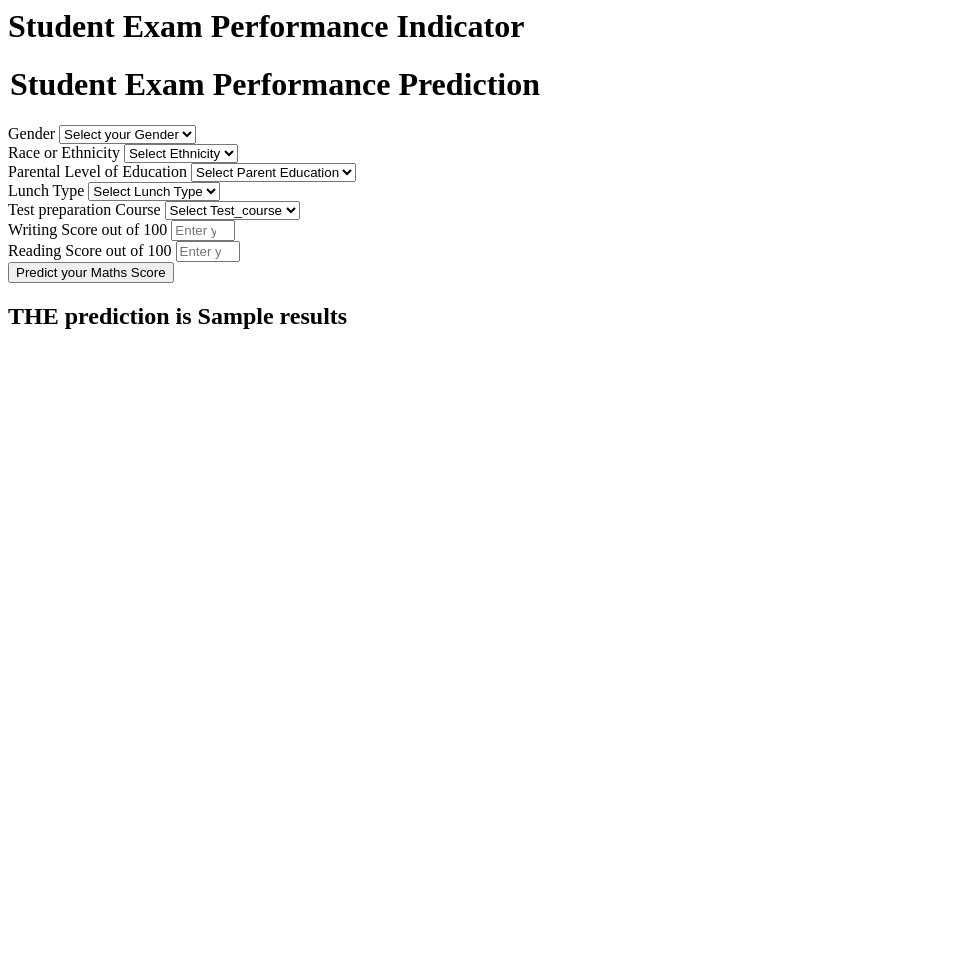
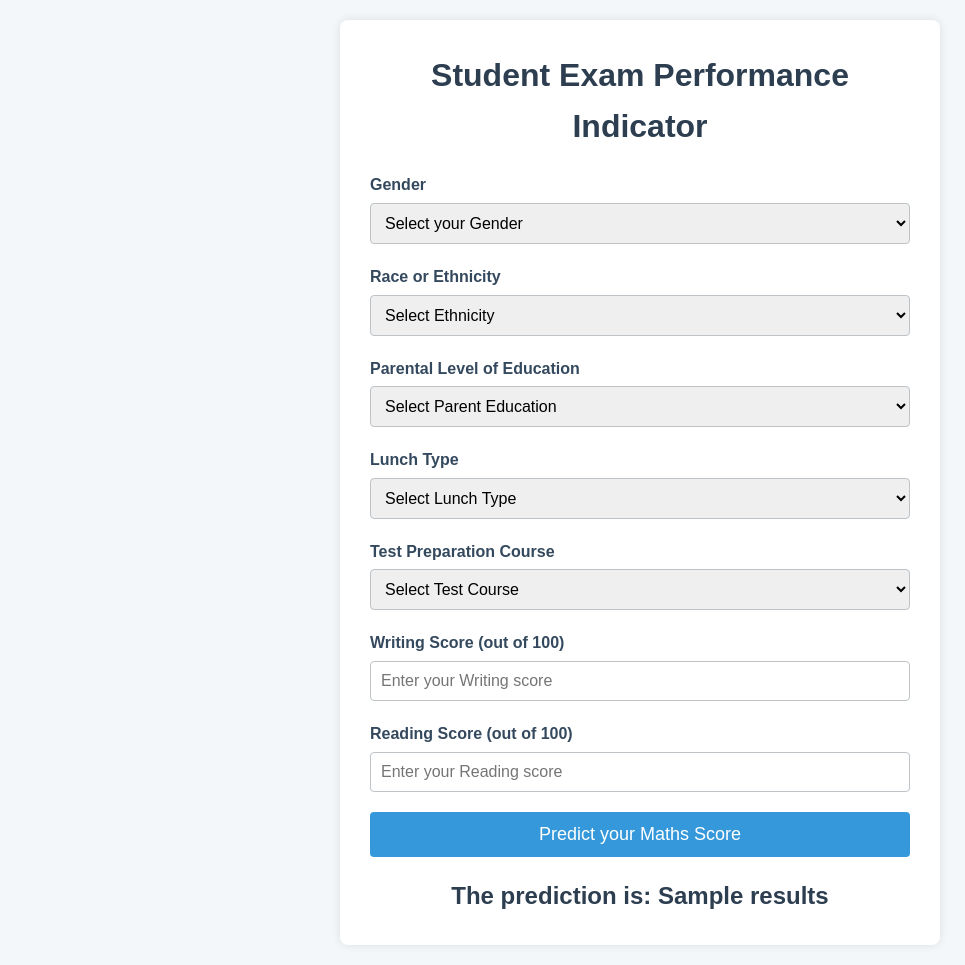
Before and after one commit to LatentBhindi/ci-cd-pipeline, a Flask app: template templates/home.html in a window 1280 px wide. Shown: the whole page, without its empty margins (0-965 px from the left). Before the commit the page ends 329 px from the top, so only its background shows below. Run offline with Flask 3, Linux system fonts and the light colour scheme; the template is opened without the code that fills it: most values are stand-ins (such as "Sample title", 1, 10 or a date in 2020).

Commit message:
better ui

```diff
--- a/templates/home.html
+++ b/templates/home.html
@@ -1,111 +1,175 @@
-<html></html>
+<!DOCTYPE html>
+<html lang="en">
+<head>
+    <meta charset="UTF-8">
+    <meta name="viewport" content="width=device-width, initial-scale=1.0">
+    <title>Student Exam Performance Indicator</title>
+    <style>
+        /* CSS Reset and Base Styles */
+        * {
+            margin: 0;
+            padding: 0;
+            box-sizing: border-box;
+        }
+
+        body {
+            font-family: Arial, sans-serif;
+            line-height: 1.6;
+            color: #333;
+            background-color: #f4f7f9;
+            padding: 20px;
+        }
+
+        /* Container Styles */
+        .container {
+            max-width: 600px;
+            margin: 0 auto;
+            background-color: #ffffff;
+            padding: 30px;
+            border-radius: 8px;
+            box-shadow: 0 0 10px rgba(0, 0, 0, 0.1);
+        }
+
+        /* Header Styles */
+        h1 {
+            color: #2c3e50;
+            text-align: center;
+            margin-bottom: 20px;
+        }
+
+        /* Form Styles */
+        form {
+            display: grid;
+            gap: 20px;
+        }
+
+        .form-group {
+            display: flex;
+            flex-direction: column;
+        }
+
+        label {
+            margin-bottom: 5px;
+            font-weight: bold;
+            color: #34495e;
+        }
+
+        select, input[type="number"] {
+            padding: 10px;
+            border: 1px solid #bdc3c7;
+            border-radius: 4px;
+            font-size: 16px;
+            transition: border-color 0.3s ease;
+        }
+
+        select:focus, input[type="number"]:focus {
+            outline: none;
+            border-color: #3498db;
+        }
+
+        input[type="submit"] {
+            background-color: #3498db;
+            color: white;
+            border: none;
+            padding: 12px;
+            font-size: 18px;
+            border-radius: 4px;
+            cursor: pointer;
+            transition: background-color 0.3s ease;
+        }
+
+        input[type="submit"]:hover {
+            background-color: #2980b9;
+        }
+
+        /* Result Styles */
+        .result {
+            margin-top: 20px;
+            text-align: center;
+            font-weight: bold;
+            color: #2c3e50;
+        }
+
+        /* Responsive Design */
+        @media (max-width: 480px) {
+            .container {
+                padding: 20px;
+            }
+
+            h1 {
+                font-size: 24px;
+            }
+
+            select, input[type="number"], input[type="submit"] {
+                font-size: 14px;
+            }
+        }
+    </style>
+</head>
 <body>
-    <div class="login">
+    <div class="container">
         <h1>Student Exam Performance Indicator</h1>
-
         <form action="{{ url_for('predict_datapoint')}}" method="post">
-        <h1>
-            <legend>Student Exam Performance Prediction</legend>
-        </h1>
-        <div class="mb-3">
-            <label class="form-label">Gender</label>
-            <select class="form-control" name="gender" placeholder="Enter you Gender" required>
-                <option class="placeholder" selected disabled value="">Select your Gender</option>
-                <option value="male">
-                    Male
-                </option>
-                <option value="female">
-                    Female
-                </option>
+            <div class="form-group">
+                <label for="gender">Gender</label>
+                <select id="gender" name="gender" required>
+                    <option value="" disabled selected>Select your Gender</option>
+                    <option value="male">Male</option>
+                    <option value="female">Female</option>
                 </select>
             </div>
-        <div class="mb-3">
-            <label class="form-label">Race or Ethnicity</label>
-            <select class="form-control" name="ethnicity" placeholder="Enter you ethnicity" required>
-                <option class="placeholder" selected disabled value="">Select Ethnicity</option>
-                <option value="group A">
-                    Group A
-                </option>
-                <option value="group B">
-                    Group B
-                </option>
-                <option value="group C">
-                    Group C
-                </option>
-                <option value="group D">
-                    Group D
-                </option>
-                <option value="group E">
-                    Group E
-                </option>
+            <div class="form-group">
+                <label for="ethnicity">Race or Ethnicity</label>
+                <select id="ethnicity" name="ethnicity" required>
+                    <option value="" disabled selected>Select Ethnicity</option>
+                    <option value="group A">Group A</option>
+                    <option value="group B">Group B</option>
+                    <option value="group C">Group C</option>
+                    <option value="group D">Group D</option>
+                    <option value="group E">Group E</option>
                 </select>
             </div>
-        <div class="mb-3">
-            <label class="form-label">Parental Level of Education</label>
-            <select class="form-control" name="parental_level_of_education"
-                placeholder="Enter you Parent Education" required>
-                <option class="placeholder" selected disabled value="">Select Parent Education</option>
-                <option value="associate's degree">
-                    associate's degree
-                </option>
-                <option value="bachelor's degree">
-                    bachelor's degree
-                </option>
-                <option value="high school">
-                    high school
-                </option>
-                <option value="master's degree">
-                    master's degree
-                </option>
-                <option value="some college">
-                    some college
-                </option>
-                <option value="some high school">
-                    some high school
-                </option>
+            <div class="form-group">
+                <label for="parental_education">Parental Level of Education</label>
+                <select id="parental_education" name="parental_level_of_education" required>
+                    <option value="" disabled selected>Select Parent Education</option>
+                    <option value="associate's degree">Associate's degree</option>
+                    <option value="bachelor's degree">Bachelor's degree</option>
+                    <option value="high school">High school</option>
+                    <option value="master's degree">Master's degree</option>
+                    <option value="some college">Some college</option>
+                    <option value="some high school">Some high school</option>
                 </select>
             </div>
-        <div class="mb-3">
-            <label class="form-label">Lunch Type</label>
-            <select class="form-control" name="lunch" placeholder="Enter you Lunch" required>
-                <option class="placeholder" selected disabled value="">Select Lunch Type</option>
-                <option value="free/reduced">
-                    free/reduced
-                </option>
-                <option value="standard">
-                    standard
-                </option>
+            <div class="form-group">
+                <label for="lunch">Lunch Type</label>
+                <select id="lunch" name="lunch" required>
+                    <option value="" disabled selected>Select Lunch Type</option>
+                    <option value="free/reduced">Free/Reduced</option>
+                    <option value="standard">Standard</option>
                 </select>
             </div>
-        <div class="mb-3">
-            <label class="form-label">Test preparation Course</label>
-            <select class="form-control" name="test_preparation_course" placeholder="Enter you Course"
-                required>
-                <option class="placeholder" selected disabled value="">Select Test_course</option>
-                <option value="none">
-                    None
-                </option>
-                <option value="completed">
-                    Completed
-                </option>
+            <div class="form-group">
+                <label for="test_preparation">Test Preparation Course</label>
+                <select id="test_preparation" name="test_preparation_course" required>
+                    <option value="" disabled selected>Select Test Course</option>
+                    <option value="none">None</option>
+                    <option value="completed">Completed</option>
                 </select>
             </div>
-        <div class="mb-3">
-            <label class="form-label">Writing Score out of 100</label>
-            <input class="form-control" type="number" name="reading_score"
-                placeholder="Enter your Reading score" min='0' max='100' />
+            <div class="form-group">
+                <label for="writing_score">Writing Score (out of 100)</label>
+                <input type="number" id="writing_score" name="writing_score" placeholder="Enter your Writing score" min="0" max="100" required>
             </div>
-        <div class="mb-3">
-            <label class="form-label">Reading Score out of 100</label>
-            <input class="form-control" type="number" name="writing_score"
-                placeholder="Enter your Reading Score" min='0' max='100' />
+            <div class="form-group">
+                <label for="reading_score">Reading Score (out of 100)</label>
+                <input type="number" id="reading_score" name="reading_score" placeholder="Enter your Reading score" min="0" max="100" required>
             </div>
-        <div class="mb-3">
-            <input class="btn btn-primary" type="submit" value="Predict your Maths Score" required />
+            <input type="submit" value="Predict your Maths Score">
+        </form>
+        <div class="result">
+            <h2>The prediction is: {{results}}</h2>
         </div>
-    </form>
-    <h2>
-       THE  prediction is {{results}}
-    </h2>
-   <body>
+    </div>
+</body>
 </html>
```
Also changed, not shown: templates/index.html (+56 -1 lines). Lines whose indentation alone changed are shown as unchanged.
